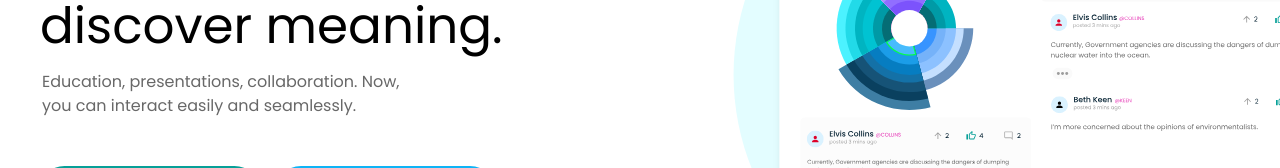
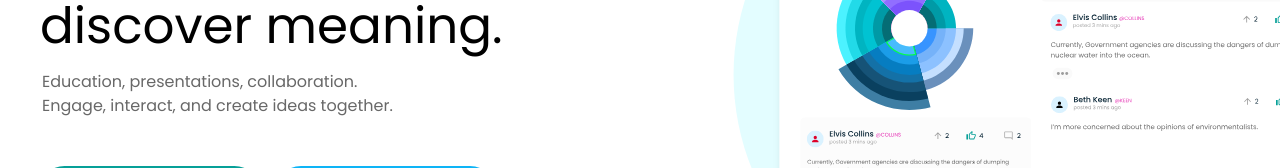
Before and after one commit to The-olajumoke/Pretzl, a React (Create React App) app: page / in a window 1280 px wide. Shown: the part 320-488 px from the top of the page. Built offline with nearby package versions, Linux system fonts and the light colour scheme.

Commit message:
fixd sub text

```diff
--- a/src/pages/Landing.js
+++ b/src/pages/Landing.js
@@ -20,8 +20,7 @@ const Landing = () => {
               <h1> discover meaning.</h1>
             </div>
             <h4 className="lg:pl-0.5 w-4/5 md:5/6 text-md md:text-base leading-relaxed sm:leading-8 font-medium sm:font-normal text-textBody ">
-              Education, presentations, collaboration. Now, you can interact
-              easily and seamlessly.
+              Education, presentations, collaboration. Engage, interact, and create ideas together.
             </h4>
           </div>
           <div className=" w-full lg:w-11/12 mt-12 flex flex-col mb-7 justify-between  xl:flex-row sm:mb-0 ">
```
